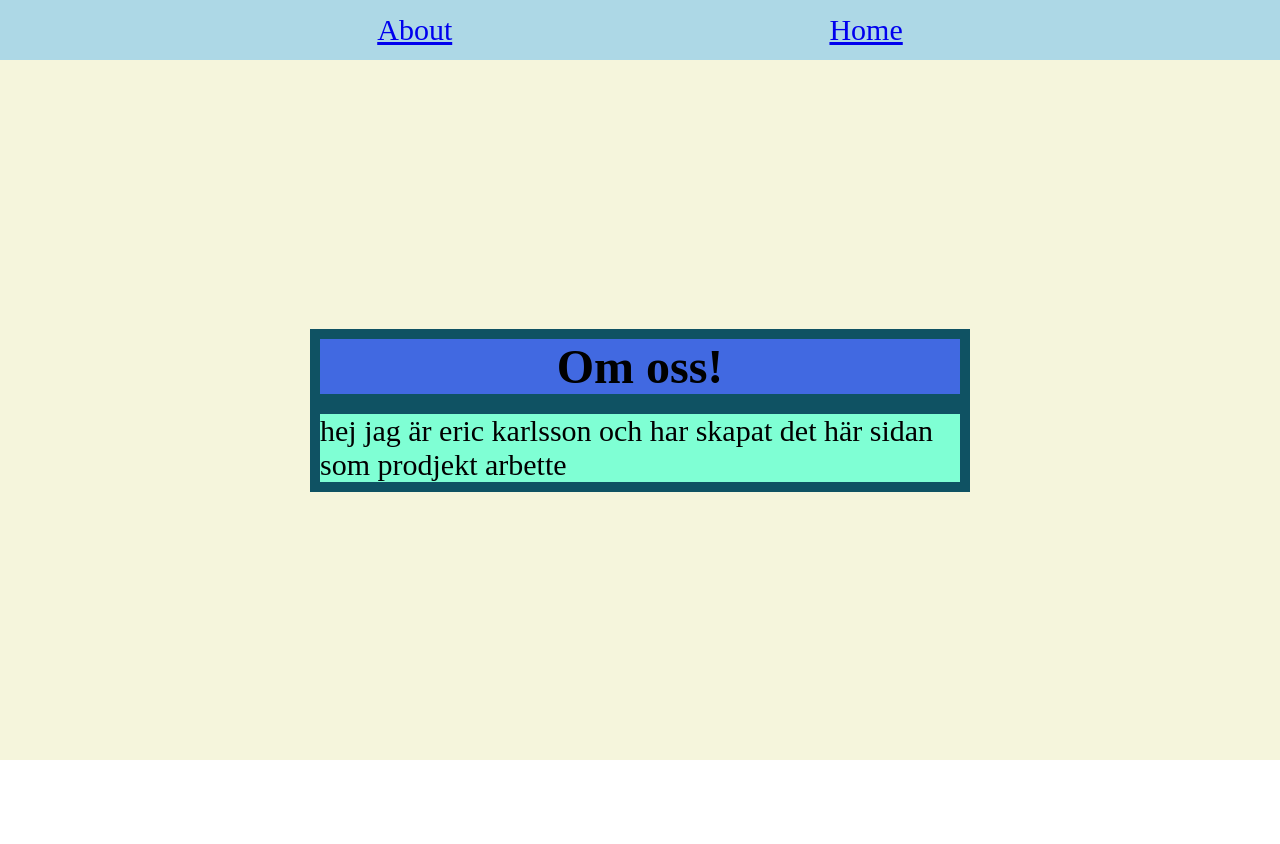
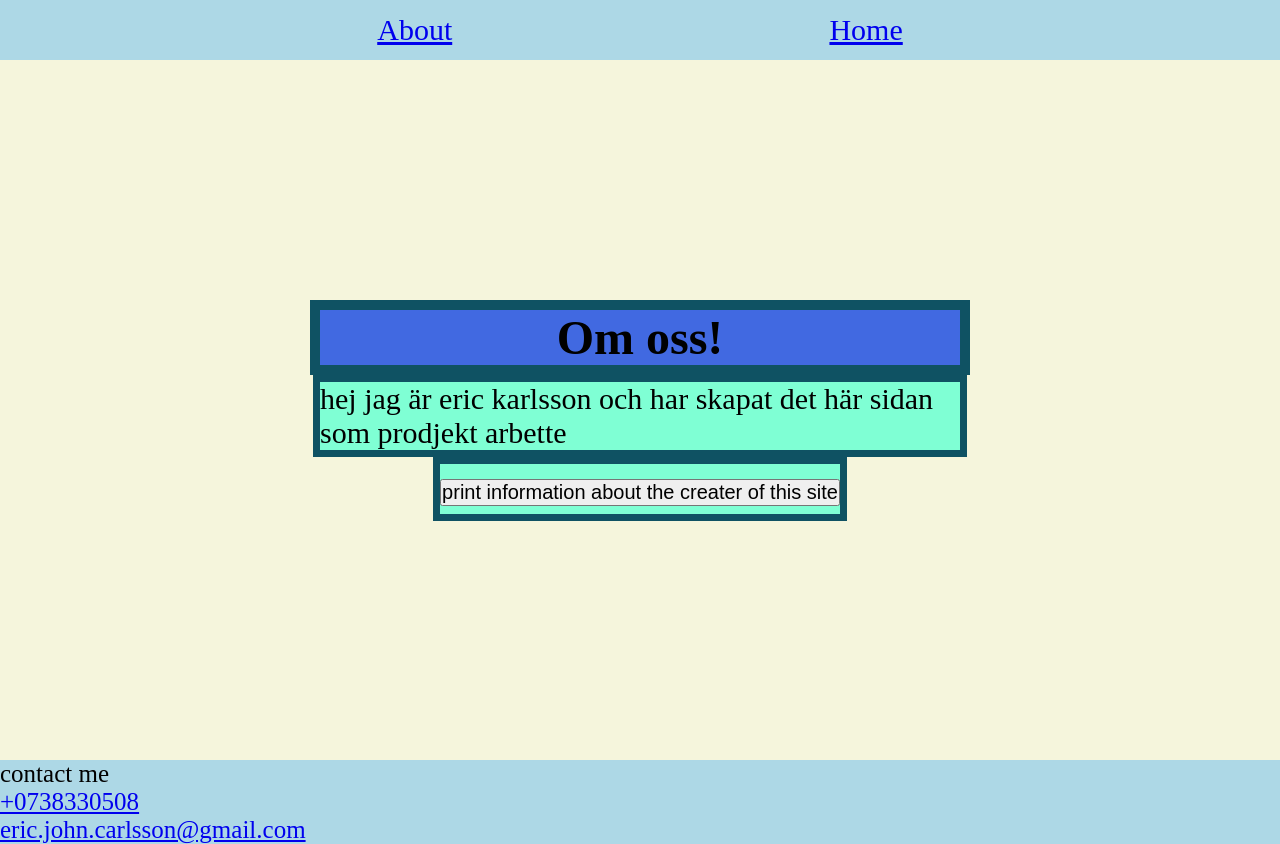
Before and after one commit to EricBO2/FR_inlamnings_uppgift, an Angular app: page /about in a window 1280 px wide. Before the commit the page ends 800 px from the top, so only its background shows below. Built offline with nearby package versions, Linux system fonts and the light colour scheme.

Commit message:
add a inter face and a funcion that uses it

```diff
--- a/src/app/about/about.component.html
+++ b/src/app/about/about.component.html
@@ -6,4 +6,9 @@
       <p>hej jag är eric karlsson och har skapat det här sidan som prodjekt arbette</p>
   </div>
 
+  <div class="text_box">
+    <app-custom-button (clicked)="printCreater()" buttonMessage="print information about the creater of this site" />
+
+  </div>
+
 </main>
--- a/src/app/about/about.component.ts
+++ b/src/app/about/about.component.ts
@@ -1,15 +1,27 @@
 import { Component } from '@angular/core';
+import { user } from '../types/User';
+import { CustomButtonComponent } from "../custom-button/custom-button.component";
 
 @Component({
   selector: 'app-about',
-  imports: [],
+  imports: [CustomButtonComponent],
   templateUrl: './about.component.html',
   styleUrl: './about.component.css'
 })
 export class AboutComponent {
 
+  creater: user={
+    name: "Eric",
+    lastname: "Carlsson",
+    age: 23,
+    job: "programer"
+  }
+  printCreater(){
+    printUser(this.creater)
+  }
 
-  printAllUser(){
+}
 
-  }
+function printUser(user: user){
+  console.log("this user is "+ user.name + " "+user.lastname+" and is "+user.age+" yers old and works as a "+user.job)
 }
--- a/src/app/app.component.css
+++ b/src/app/app.component.css
@@ -1,10 +1,18 @@
-header {
+header,footer {
   display: flex;
   background-color: lightblue;
   width: 100%;
-  height: 60px;
+  min-height: 60px;
+
+}
+header{
   font-size: 30px;
   color: black;
   justify-content: space-evenly;
   align-items: center;
 }
+footer{
+  font-size: 25px;
+  align-items: start;
+  flex-direction: column;
+}
--- a/src/app/app.component.html
+++ b/src/app/app.component.html
@@ -1,10 +1,13 @@
 <header>
-  <div>
-    <a routerLink="/about">About</a>
-  </div>
-  <div>
-    <a routerLink="/">Home</a>
-  </div>
+  <a routerLink="/about">About</a>
+  <a routerLink="/">Home</a>
 </header>
 
 <router-outlet />
+
+<footer>
+  <p>contact me</p>
+
+  <a href="tel+0738330508">+0738330508</a>
+  <a href="mailto:eric.john.carlsson@gmail.com">eric.john.carlsson&#64;gmail.com</a>
+</footer>
--- a/src/app/custom-button/custom-button.component.css
+++ b/src/app/custom-button/custom-button.component.css
@@ -0,0 +1,3 @@
+* {
+  font-size: 20px;
+}
--- a/src/app/home/home.component.ts
+++ b/src/app/home/home.component.ts
@@ -9,24 +9,17 @@ import { CustomButtonComponent } from '../custom-button/custom-button.component'
   styleUrl: './home.component.css',
 })
 export class HomeComponent {
-
-
-
-
   count: number=0;
 
   add(){
-    this.count=addToNumber(this.count)
+    this.count=addNumber(this.count,1)
   }
   subtract(){
-    this.count=subtractToNumber(this.count)
+    this.count=addNumber(this.count, -1)
   }
-
 }
 
-function addToNumber(count:number):number{
-  return count+1;
+
+function addNumber(num1:number, num2:number):number{
+  return num1+num2;
 }
-function subtractToNumber(count:number):number{
-  return count-1;
-}
--- a/src/styles.css
+++ b/src/styles.css
@@ -19,9 +19,10 @@
   width: auto;
   min-width: 25%;
   max-width: 50%;
-  min-height: 20px;
+  min-height: 50px;
   font-size: 30px;
-  border: 10px solid;
+  border: 7px solid;
   border-color: rgb(15, 82, 99);
   justify-content: center;
+  align-items: center;
 }
```
Also changed, not shown: src/app/types/User.ts (+4 -4 lines).
